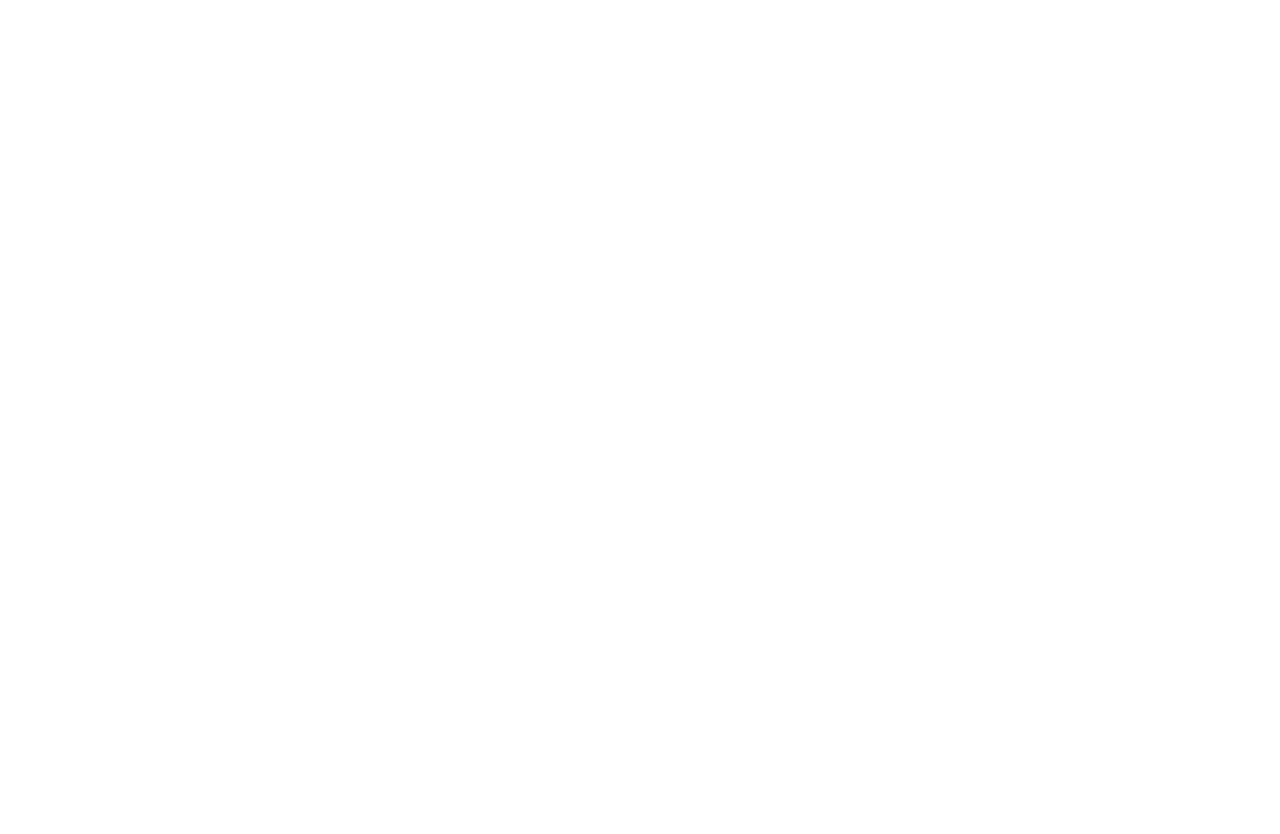
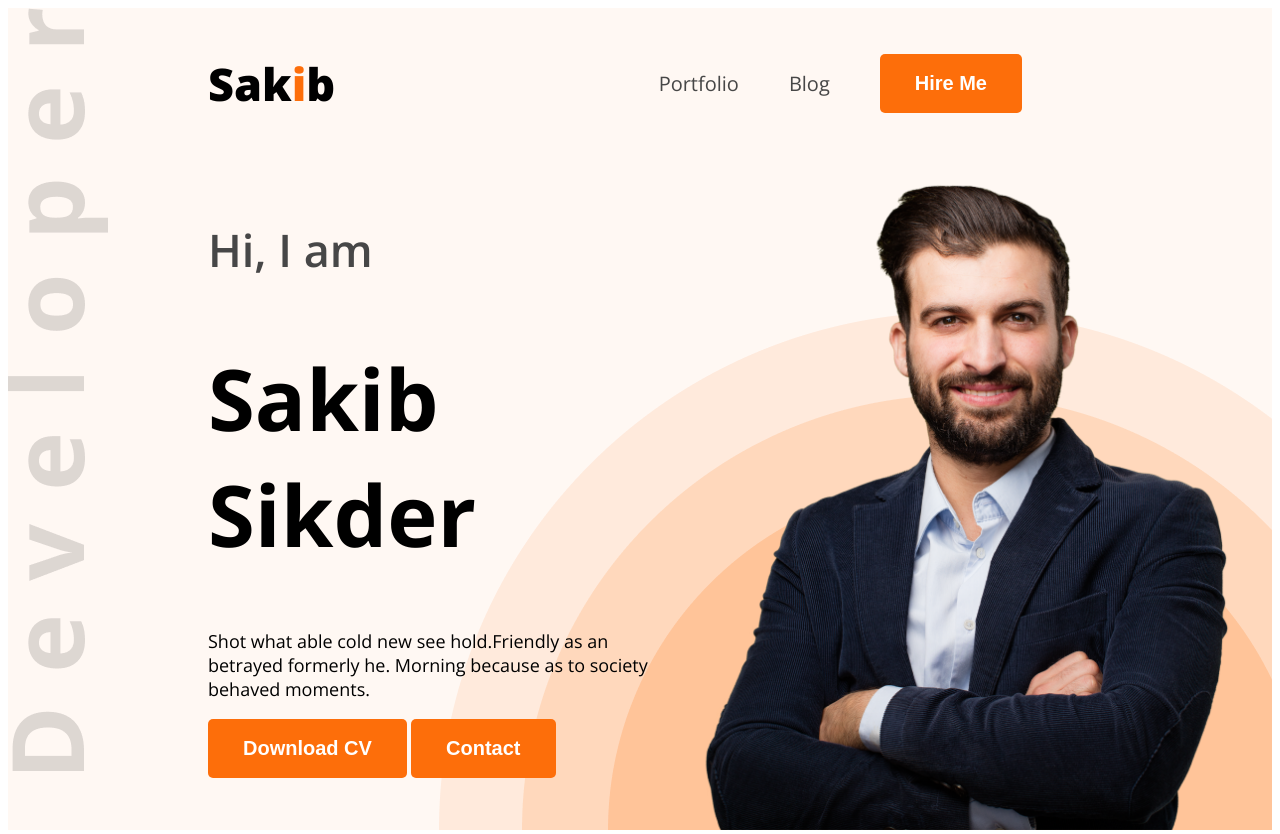
Before and after one commit to mdsakibsikder1200/web-developer-portfolio, a plain HTML site: page index.html in a window 1280 px wide. Shown: the top 834 px of the page. Before the commit the page ends 800 px from the top, so only its background shows below. Drawn offline with nearby package versions, Linux system fonts and the light colour scheme.

Commit message:
added half work

```diff
--- a/index.html
+++ b/index.html
@@ -4,14 +4,73 @@
   <meta charset="UTF-8">
   <meta name="viewport" content="width=device-width, initial-scale=1.0">
   <title>Web Developer Portfolio</title>
+  <link rel="preconnect" href="https://fonts.googleapis.com">
+<link rel="preconnect" href="https://fonts.gstatic.com" crossorigin>
+<link href="https://fonts.googleapis.com/css2?family=Open+Sans:ital,wght@0,300..800;1,300..800&display=swap" rel="stylesheet">
+
+  <link rel="stylesheet" href="styles/portfolio.css">
+
 </head>
-<body>
-    <header>
+<body class="open-sans-normal">
+    <header class="header secondary-bg">
+      <nav>
+        <h3 class="nav-title">Sak<span class="text-primary">i</span>b</h3>
+        <ul>
+          <li><a class="dark-2" href="">Portfolio</a></li>
 
+          <li><a class="dark-2" href="">Blog</a></li>
+
+          <li><a href=""><button class="btn-primary">Hire Me</button></a></li>
+
+        </ul>
+      </nav>
+
+      <div class="banner">
+
+        <div class="content">
+              <h4 class="bannar-gritings dark-2">Hi, I am</h4>
+              <h1 class="banner-title">Sakib Sikder</h1>
+              <p class="banner-description">Shot what able cold new see hold.Friendly as an betrayed formerly he. Morning because as to society behaved moments.</p>
+
+              <button class="btn-primary">Download CV</button>
+              <button class="btn-primary">Contact</button>
+        </div>
+        <img class="banner-profile-picture" src="images/hardy.png" alt="">
+
+      </div>
     </header>
     <main>
+      <section class="about secondary-bg">
+          <h3 class="section-title">About Me</h3>
+          <p class="section-description">I, m a designer & developer with a passion for web design. I enjoy developing simple, clean and slick websites that provide real value to the end user. Thousands of clients have procured exceptional resulfs while working with me. Delivering work within time and budget which meets clients requirements in our mata.</p>
 
-    </main>
+          <div class="about-items">
+            <!-- .about-item*4>p.item-title+p.item-description -->
+                         <div class="about-item">
+                          <p class="item-title">Name</p>
+                          <p class="item-description">Sakib Sikder</p>
+                         </div>
+
+                         <div class="about-item">
+                          <p class="item-title">Email</p>
+                          <p class="item-description">user@gmail.com</p>
+                         </div>
+
+                         <div class="about-item">
+                          <p class="item-title">Date of Birth</p>
+                          <p class="item-description">May 17, 2003</p>
+                         </div>
+
+                         <div class="about-item">
+                          <p class="item-title">From</p>
+                          <p class="item-description">Bhola, Barishal</p>
+                         </div>
+
+          </div>
+
+
+      </section>
+      </main>
     <footer>
 
     </footer>
--- /dev/null
+++ b/styles/portfolio.css
@@ -0,0 +1,133 @@
+
+.open-sans-normal {
+  font-family: "Open Sans", sans-serif;
+  font-optical-sizing: auto;
+  font-style: normal;
+  font-variation-settings:
+    "wdth" 100;
+}
+
+/* shared style */
+.secondary-bg{
+  background-color: #FFF8F3;
+}
+.text-primary{
+   color: #FD6E0A;
+}
+.dark-2{
+  color: #474747;
+}
+
+.btn-primary{
+  background-color: #FD6E0A;
+  font-weight: bold;
+  color: white;
+  padding: 18px 35px;
+  border-radius: 5px;
+  font-size: 20px;
+  border: none;
+
+
+}
+
+.section-title{
+   font-size: 35px;
+   font-weight: bold;
+   color:#181818 ;
+}
+
+.section-description{
+     font-size: 18px;
+     color: #757575;
+}
+
+/*heade*/
+.header{
+    background-image: url('../images/developer.png'), url('../images/header_bg.png');
+    background-repeat: no-repeat;
+    background-position: top left, bottom right;
+}
+
+/* nav style*/
+nav{
+  display: flex;
+  align-items: center;
+  justify-content: space-between;
+  margin: 0 200px;
+
+}
+
+.nav-title{
+  font-weight: 800;
+  font-size: 45px;
+
+}
+
+nav ul{
+  display: flex;
+  align-items: center;
+}
+
+nav ul li{
+  list-style: none;
+  margin-right: 50px ;
+}
+
+  /* text decoration none mane nicher lomba dag mucha*/
+nav li a{
+  text-decoration: none;
+  font-size: 20px;
+}
+
+/* banner style */
+
+
+
+.banner{
+  display: flex;
+  justify-content: space-between;
+  margin: 0 35px 0 200px;
+}
+
+.banner-contant{
+  max-width: 580px;
+}
+.bannar-gritings{
+  font-size: 45px;
+  font-weight: 600;
+}
+.banner-title{
+   font-weight: bold;
+   font-size: 85px;
+}
+.banner-description{
+   font-size: 18px;
+
+}
+
+.banner-profile-picture{
+    width: 580px;
+}
+   /* main styles */
+  main{
+    max-width: 1140px;
+    margin: 0 auto;
+
+  }
+
+
+  /* about styles */
+  .about{
+      border-radius: 10px;
+      padding: 130px 150px;
+      text-align: center;
+      margin-top: 130px;
+
+  }
+  .item-description{
+    font-weight: 600;
+  }
+  .about-items{
+    display: flex;
+    justify-content: space-around;
+  }
```
